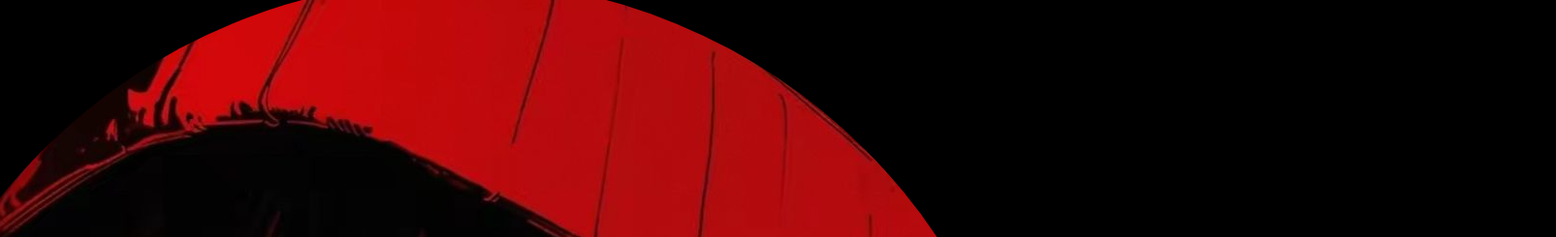
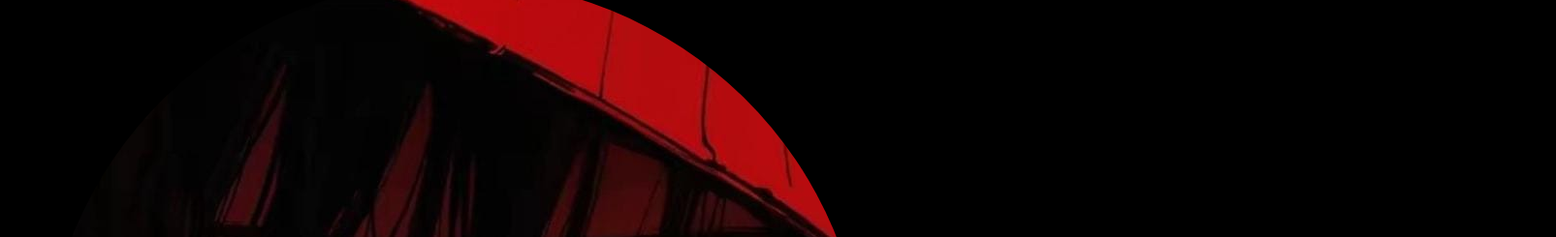
Before and after one commit to abyy-20/abdullah.com, a plain HTML site: page index.html in a window 1280 px wide. Shown: the part 79-324 px from the top of the page at 97% size, 1605 px wide, since content can reach past the window. Drawn offline with nearby package versions, Linux system fonts and the light colour scheme.

Commit message:
maish perubahan

```diff
--- a/index.html
+++ b/index.html
@@ -21,7 +21,7 @@
         </header>
         <section class="home">
             <div class="home-img">
-                <img src="/abdullah.com/img/img3.jpg" alt="">
+                <img src="/abdullah.com/img/img4.jpg" alt="">
             </div>
             <div class="home-content">
                 <h1>We are  <span>Software engineer</span></h1>
```
Also changed, not shown: img/Jelena 🫧.jpg (deleted), img/img4.jpg (added), img/imgg.jpg (deleted).
